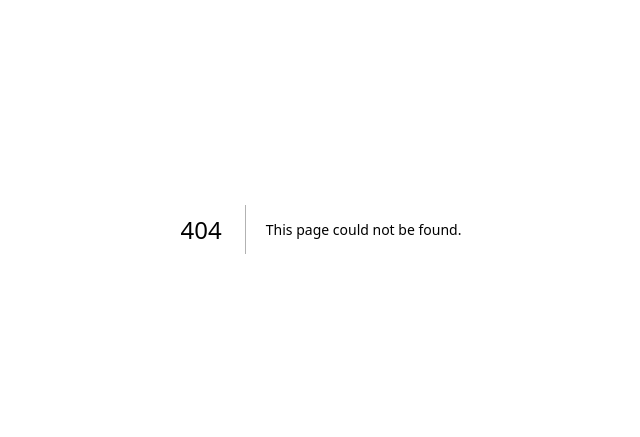
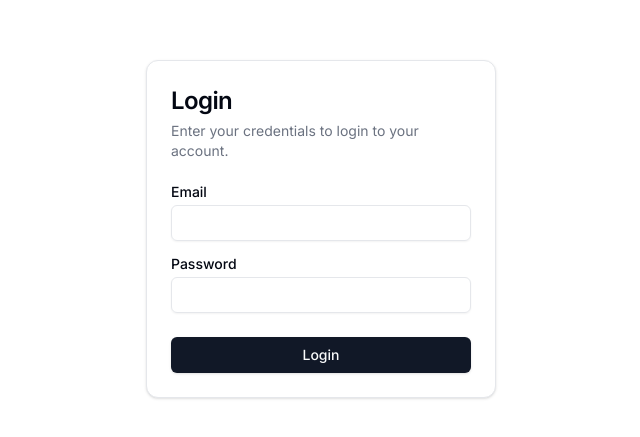
Before and after one commit to BrettIRL/candidate-tracker, a Next.js app: page /login in a window 1280 px wide. Before the commit this address had no page. Shown: the part 171-608 px from the top of the page, without its empty margins (319-959 px from the left). Built offline with nearby package versions, Linux system fonts and the light colour scheme.

Commit message:
Add Login page

```diff
--- /dev/null
+++ b/app/(auth)/login/page.tsx
@@ -0,0 +1,9 @@
+import LoginCard from '@/components/login-card';
+
+export default function LoginPage() {
+  return (
+    <div className="container flex h-screen w-screen flex-col items-center justify-center">
+      <LoginCard />
+    </div>
+  );
+}
--- /dev/null
+++ b/components/login-card.tsx
@@ -0,0 +1,41 @@
+import { Button } from '@/components/ui/button';
+import {
+  Card,
+  CardContent,
+  CardDescription,
+  CardFooter,
+  CardHeader,
+  CardTitle,
+} from '@/components/ui/card';
+import { Input } from '@/components/ui/input';
+import { Label } from '@/components/ui/label';
+
+export default function LoginCard() {
+  return (
+    <Card className="w-[350px]">
+      <CardHeader className="space-y-1">
+        <CardTitle className="text-2xl">Login</CardTitle>
+        <CardDescription>
+          Enter your credentials to login to your account.
+        </CardDescription>
+      </CardHeader>
+      <CardContent>
+        <form>
+          <div className="grid w-full items-center gap-4">
+            <div className="flex flex-col space-y-1.5">
+              <Label htmlFor="email">Email</Label>
+              <Input type="email" id="email" />
+            </div>
+            <div className="flex flex-col space-y-1.5">
+              <Label htmlFor="password">Password</Label>
+              <Input type="password" id="password" />
+            </div>
+          </div>
+        </form>
+      </CardContent>
+      <CardFooter>
+        <Button className="w-full">Login</Button>
+      </CardFooter>
+    </Card>
+  );
+}
```
